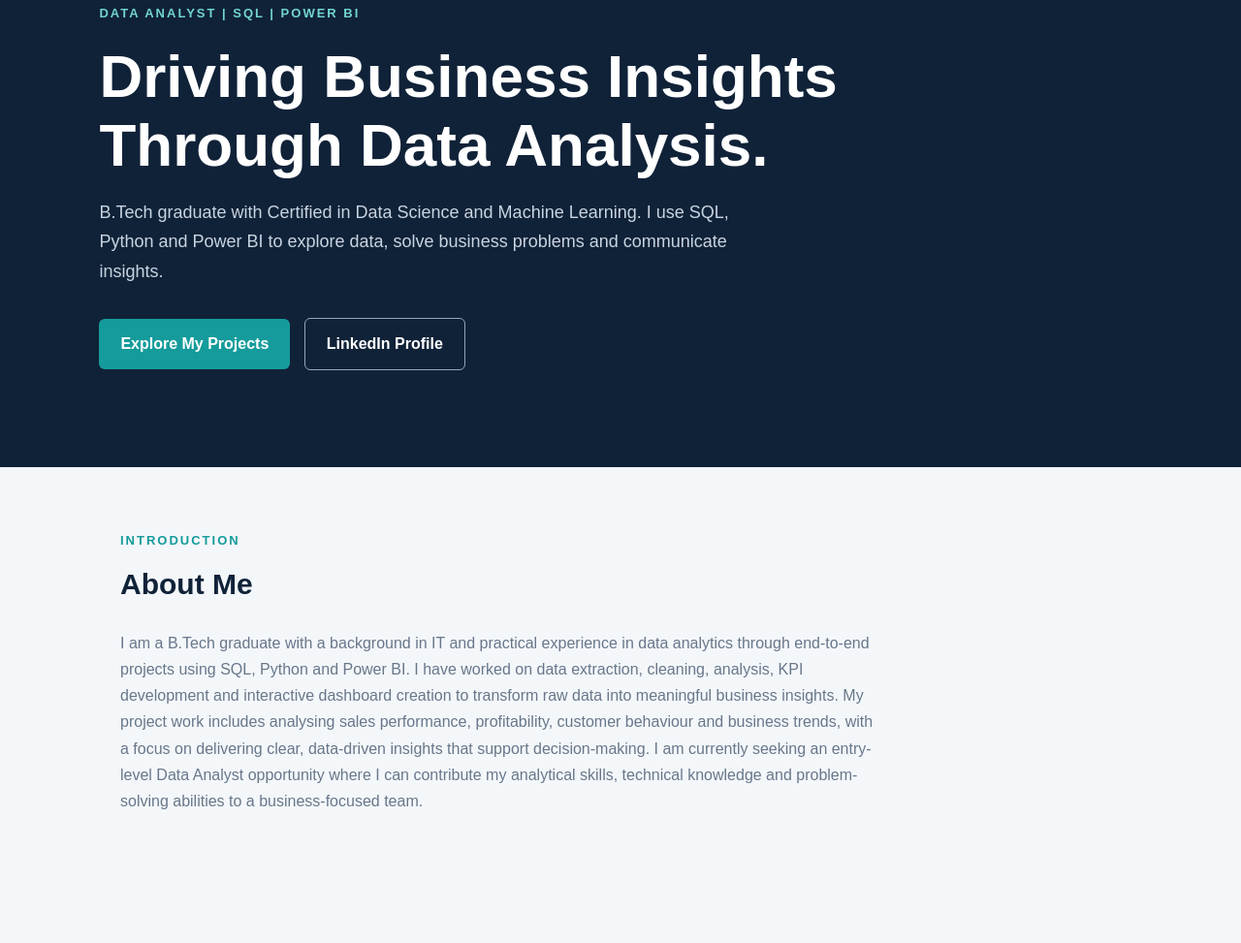
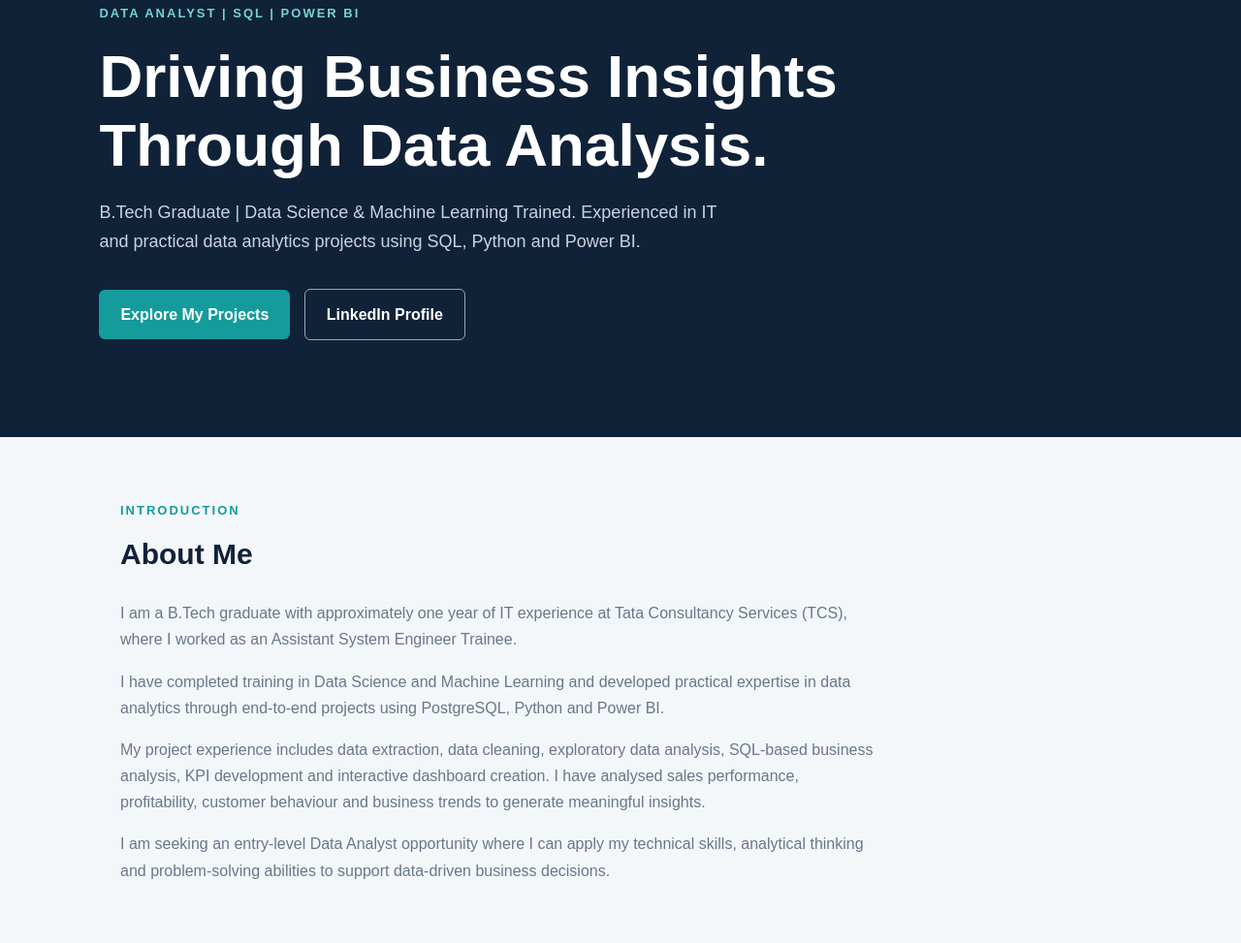
Before and after one commit to fathimath-munaiba/fathimath-munaiba.github.io, a plain HTML site: page index.html in a window 1280 px wide. Shown: the part 167-1140 px from the top of the page at 97% size. Drawn offline with Linux system fonts and the light colour scheme.

Commit message:
Update index.html

```diff
--- a/index.html
+++ b/index.html
@@ -147,7 +147,7 @@ footer {
 <body>
 
 <nav>
-    <div class="logo">MY PORTFOLIO</div>
+    <div class="logo">FATHIMATH MUNAIBA</div>
     <div>
         <a href="#about">About</a>
         <a href="#skills">Skills</a>
@@ -161,12 +161,12 @@ footer {
         <div class="tag">DATA ANALYST | SQL | POWER BI </div>
         <h1>Driving Business Insights Through Data Analysis.</h1>
         <p>
-            B.Tech graduate with Certified in Data Science and Machine Learning.
-            I use SQL, Python and Power BI to explore data, solve business
-            problems and communicate insights.
+             B.Tech Graduate | Data Science & Machine Learning Trained.
+    Experienced in IT and practical data analytics projects using
+    SQL, Python and Power BI.
         </p>
         <a class="btn" href="#projects">Explore My Projects</a>
-        <a class="btn btn-outline" href="YOUR-LINKEDIN-URL" target="_blank">LinkedIn Profile</a>
+        <a class="btn btn-outline" href="https://www.linkedin.com/in/fathimath-munaiba" target="_blank">LinkedIn Profile</a>
     </div>
 </header>
 
@@ -175,13 +175,31 @@ footer {
     <div class="section-label">INTRODUCTION</div>
     <h2>About Me</h2>
     <p class="about-text">
-        I am a B.Tech graduate with a background in IT and practical experience in data analytics through end-to-end projects using
-        SQL, Python and Power BI. I have worked on data extraction, cleaning, analysis, KPI development and interactive dashboard creation
-        to transform raw data into meaningful business insights.
+        I am a B.Tech graduate with approximately one year of IT experience
+        at Tata Consultancy Services (TCS), where I worked as an
+        Assistant System Engineer Trainee.
+    </p>
 
-       My project work includes analysing sales performance, profitability, customer behaviour and business trends, with a focus on delivering clear, data-driven insights that support decision-making.
+    <p class="about-text">
+        I have completed training in Data Science and Machine Learning
+        and developed practical expertise in data analytics through
+        end-to-end projects using PostgreSQL, Python and Power BI.
+    </p>
 
-I am currently seeking an entry-level Data Analyst opportunity where I can contribute my analytical skills, technical knowledge and problem-solving abilities to a business-focused team.
+    <p class="about-text">
+        My project experience includes data extraction, data cleaning,
+        exploratory data analysis, SQL-based business analysis,
+        KPI development and interactive dashboard creation.
+        I have analysed sales performance, profitability,
+        customer behaviour and business trends to generate
+        meaningful insights.
+    </p>
+
+    <p class="about-text">
+        I am seeking an entry-level Data Analyst opportunity where
+        I can apply my technical skills, analytical thinking
+        and problem-solving abilities to support
+        data-driven business decisions.
     </p>
 </section>
 
@@ -232,12 +250,12 @@ I am currently seeking an entry-level Data Analyst opportunity where I can contr
     <h2>Contact Me</h2>
     <p>Interested in data analytics opportunities and professional connections.</p>
     <p>
-        <a href="mailto:nibufathima123@gmail.com">YOUR-EMAIL-ADDRESS</a>
+        <a href="mailto:nibufathima123@gmail.com">EMAIL-ADDRESS</a>
     </p>
     <p>
-        <a href="YOUR-LINKEDIN-URL" target="_blank">LinkedIn</a>
+        <a href="https://www.linkedin.com/in/fathimath-munaiba" target="_blank">LinkedIn</a>
         &nbsp; | &nbsp;
-        <a href="https://github.com/YOUR-USERNAME" target="_blank">GitHub</a>
+        <a href="https://github.com/fathimath-munaiba" target="_blank">GitHub</a>
     </p>
 </section>
 
```
